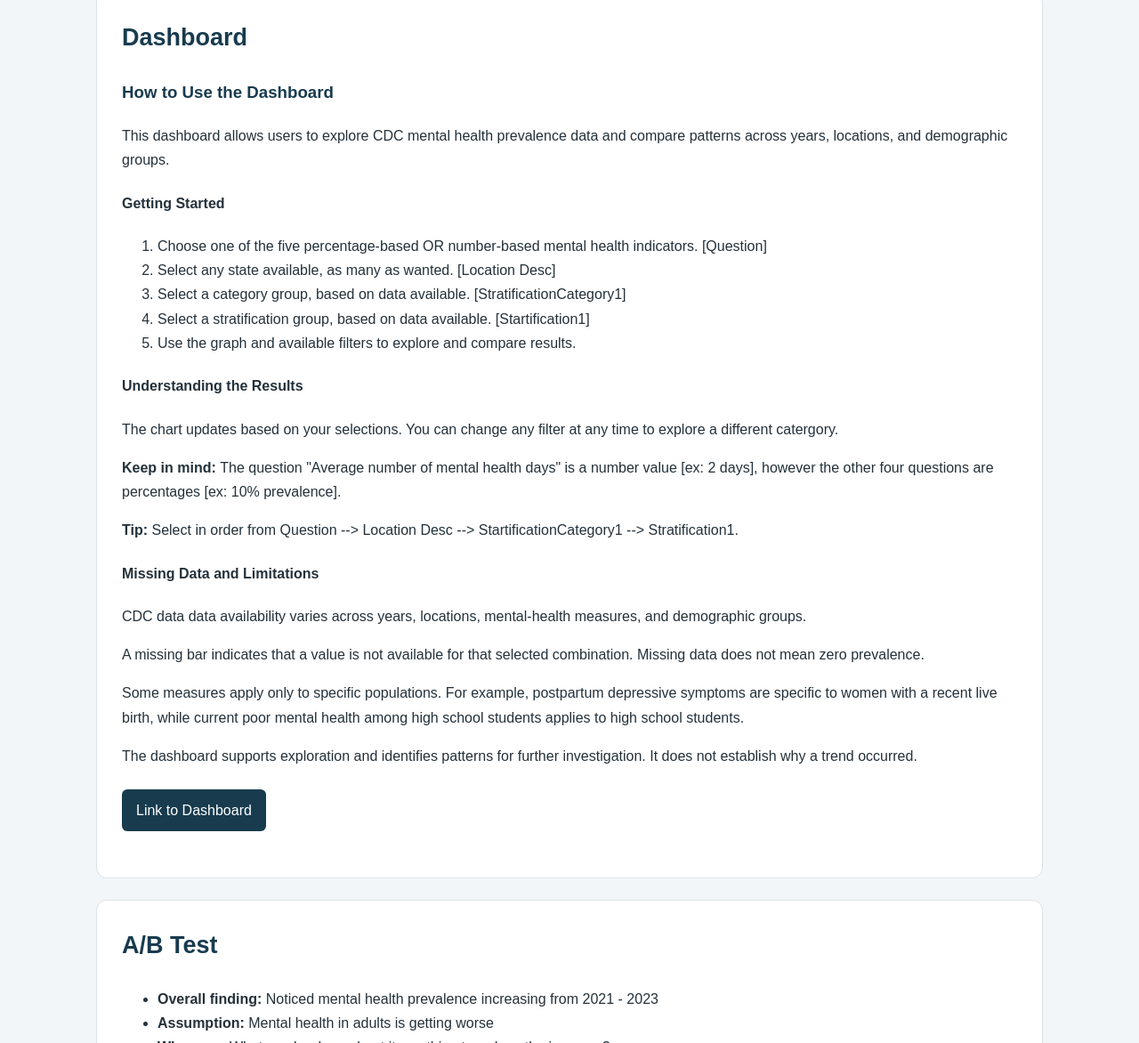
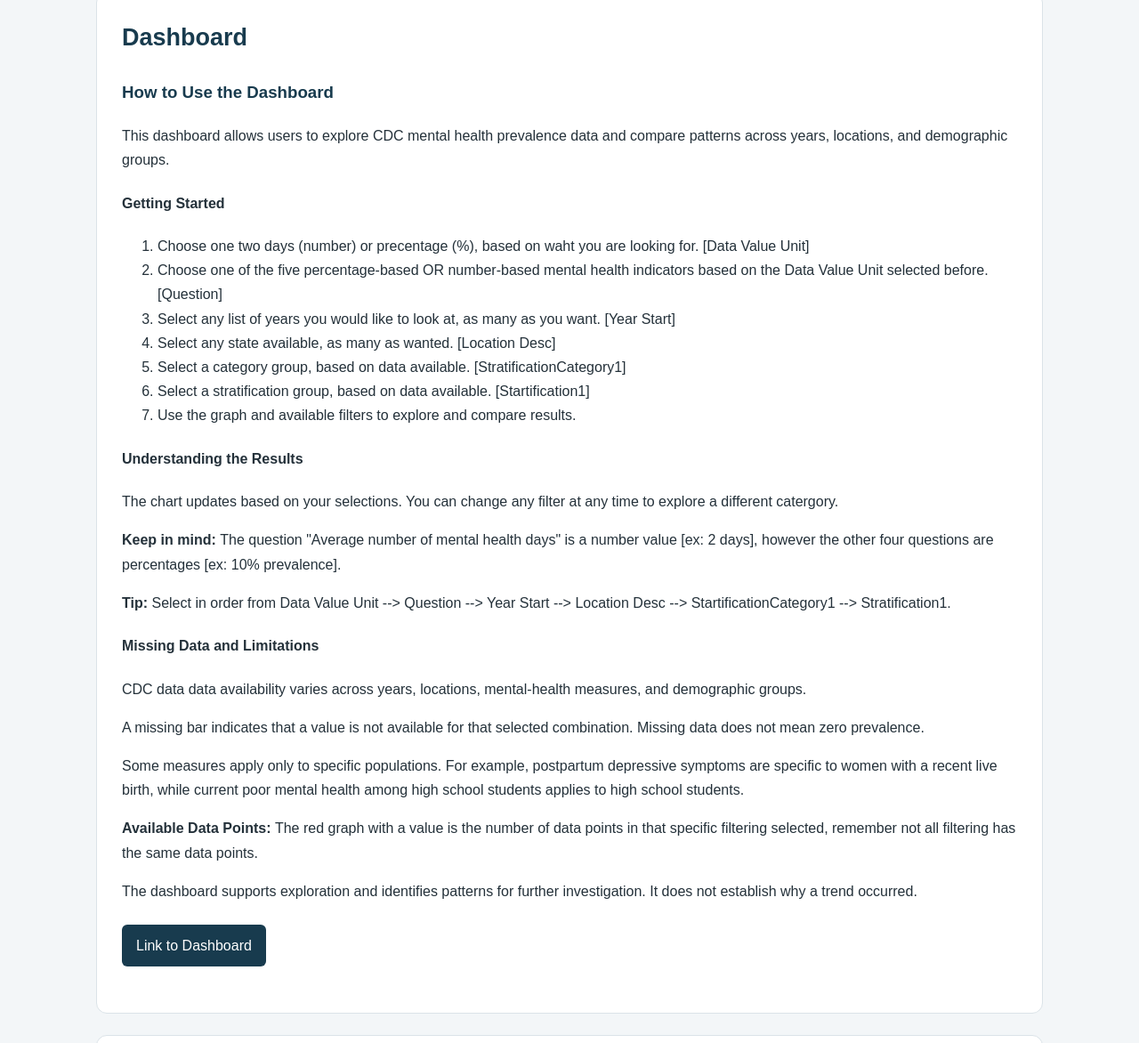
Before and after one commit to Faleeqwesa/530_Midtermproject_FatimaAleem, a plain HTML site: page index.html in a window 1280 px wide. Shown: the part 5051-6223 px from the top of the page at 89% size. Drawn offline with Linux system fonts and the light colour scheme.

Commit message:
Update index.html

```diff
--- a/index.html
+++ b/index.html
@@ -467,8 +467,10 @@ footer a {
 
   <h4>Getting Started</h4>
   <ol>
-    <li>Choose one of the five percentage-based OR number-based mental health indicators. [Question] </li>
-    <li>Select any state available, as many as wanted. [Location Desc] </li>
+	<li>Choose one two days (number) or precentage (%), based on waht you are looking for. [Data Value Unit]</li>
+    <li>Choose one of the five percentage-based OR number-based mental health indicators based on the Data Value Unit selected before. [Question] </li>
+    <li>Select any list of years you would like to look at, as many as you want. [Year Start] </li>
+	<li>Select any state available, as many as wanted. [Location Desc] </li>
 	<li>Select a category group, based on data available. [StratificationCategory1]
 	<li>Select a stratification group, based on data available. [Startification1] </li>
     <li>Use the graph and available filters to explore and compare results.</li>
@@ -477,12 +479,13 @@ footer a {
   <h4>Understanding the Results</h4>
   <p>The chart updates based on your selections. You can change any filter at any time to explore a different catergory.</p>
   <p><b>Keep in mind: </b>The question "Average number of mental health days" is a number value [ex: 2 days], however the other four questions are percentages [ex: 10% prevalence]. </p>
-  <p><b>Tip:</b> Select in order from Question --> Location Desc --> StartificationCategory1 --> Stratification1.</p>
+  <p><b>Tip:</b> Select in order from Data Value Unit --> Question --> Year Start --> Location Desc --> StartificationCategory1 --> Stratification1.</p>
 
 <h4>Missing Data and Limitations</h4>
   <p> CDC data data availability varies across years, locations, mental-health measures, and demographic groups.</p>
   <p> A missing bar indicates that a value is not available for that selected combination. Missing data does not mean zero prevalence. </p>
   <p>Some measures apply only to specific populations. For example, postpartum depressive symptoms are specific to women with a recent live birth, while current poor mental health among high school students applies to high school students.</p>
+  <p><b>Available Data Points: </b> The red graph with a value is the number of data points in that specific filtering selected, remember not all filtering has the same data points.</p>
 
   <p>
     The dashboard supports exploration and identifies patterns for
```
